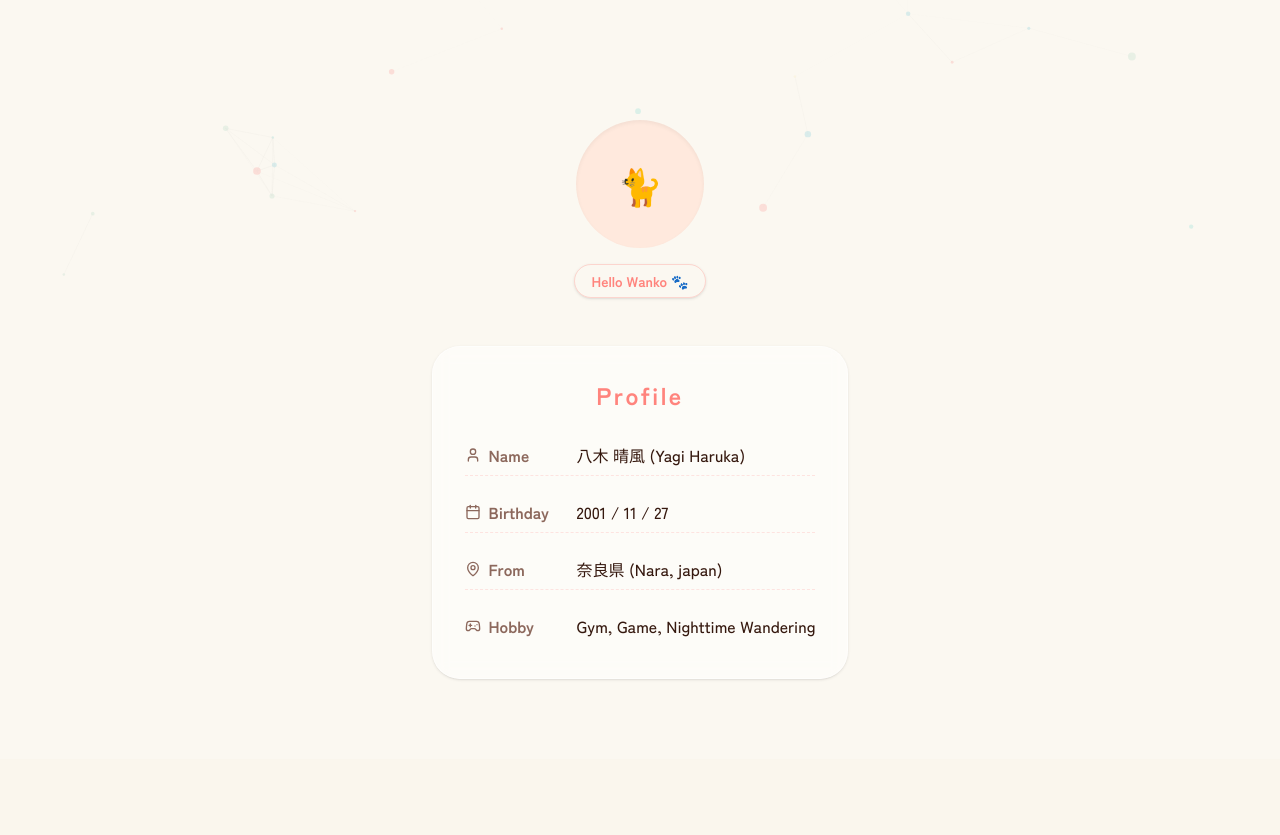
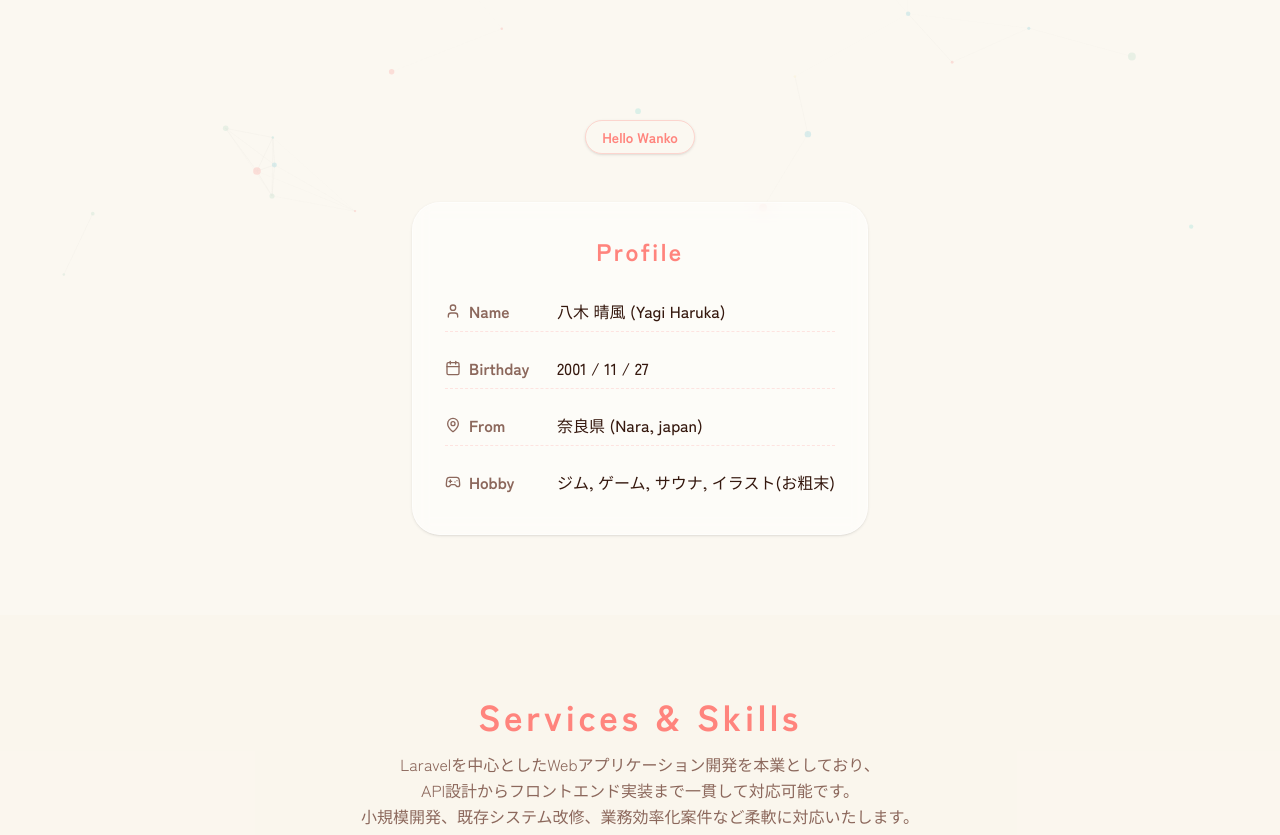
Before and after one commit to haruka-pon/PortfolioVer2.0, a Next.js app: page / in a window 1280 px wide. Shown: the part 520-1355 px from the top of the page. Built offline with nearby package versions, Linux system fonts and the light colour scheme.

Commit message:
feat: プロフィールセクションコンポーネントを新規追加し、ユーザー情報とインタラクティブなワンコアニメーションを表示

```diff
--- a/src/components/sections/profile.tsx
+++ b/src/components/sections/profile.tsx
@@ -8,7 +8,7 @@ const PROFILE_ITEMS = [
     { label: "Name", value: "八木 晴風 (Yagi Haruka)", icon: User },
     { label: "Birthday", value: "2001 / 11 / 27", icon: Calendar },
     { label: "From", value: "奈良県 (Nara, japan)", icon: MapPin },
-    { label: "Hobby", value: "Gym, Game, Nighttime Wandering", icon: Gamepad2 },
+    { label: "Hobby", value: "ジム, ゲーム, サウナ, イラスト(お粗末)", icon: Gamepad2 },
 ];
 
 export function ProfileSection() {
@@ -30,16 +30,12 @@ export function ProfileSection() {
                 className="space-y-12 relative z-10"
             >
                 <div className="text-center space-y-4">
-                    <div className="w-32 h-32 mx-auto bg-secondary rounded-full flex items-center justify-center text-4xl shadow-inner relative">
-                        {/* Placeholder for Icon */}
-                        🐈
-                    </div>
                     <div className="flex justify-center gap-4">
                         <button
                             onClick={handleWankoClick}
                             className="text-sm font-bold text-primary border border-primary/30 px-4 py-1.5 rounded-full hover:bg-primary hover:text-white transition-all duration-300 shadow-sm"
                         >
-                            Hello Wanko 🐾
+                            Hello Wanko
                         </button>
                     </div>
                     {/* Old text removed as requested */}
```
